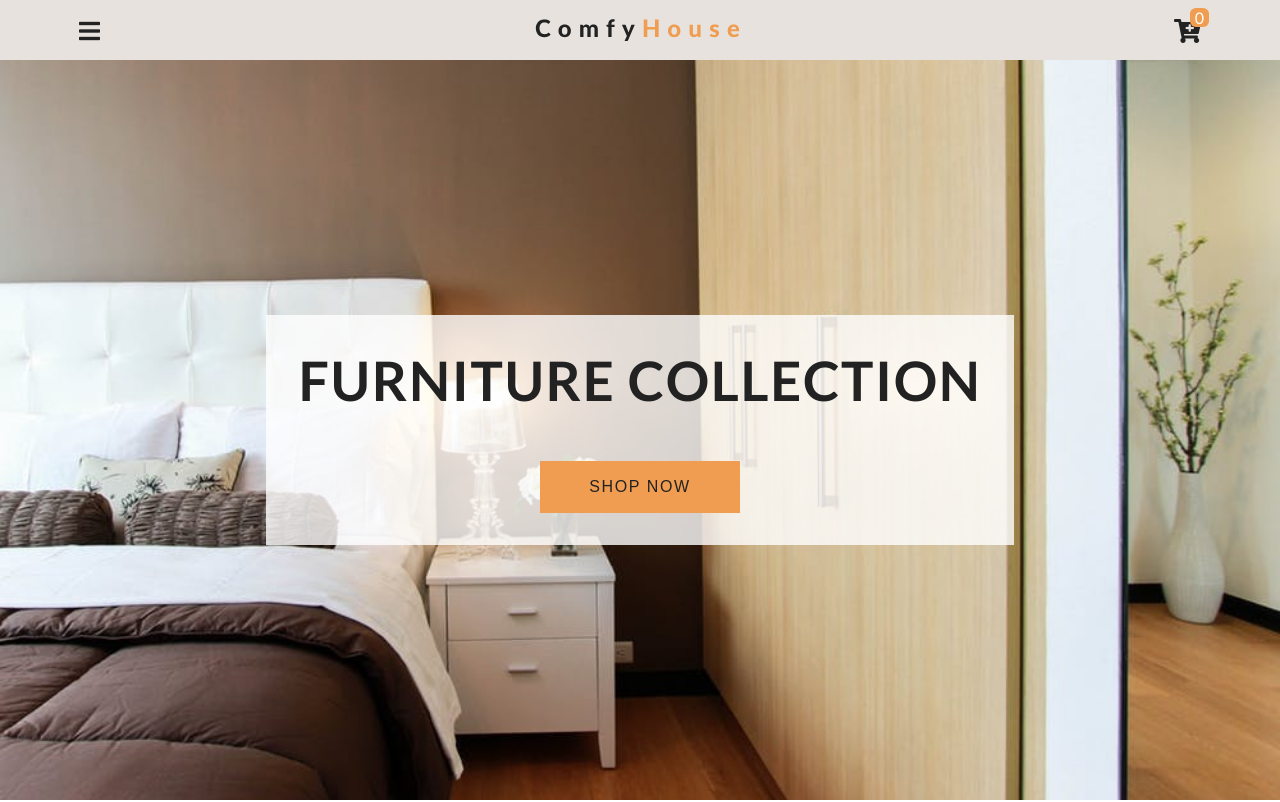
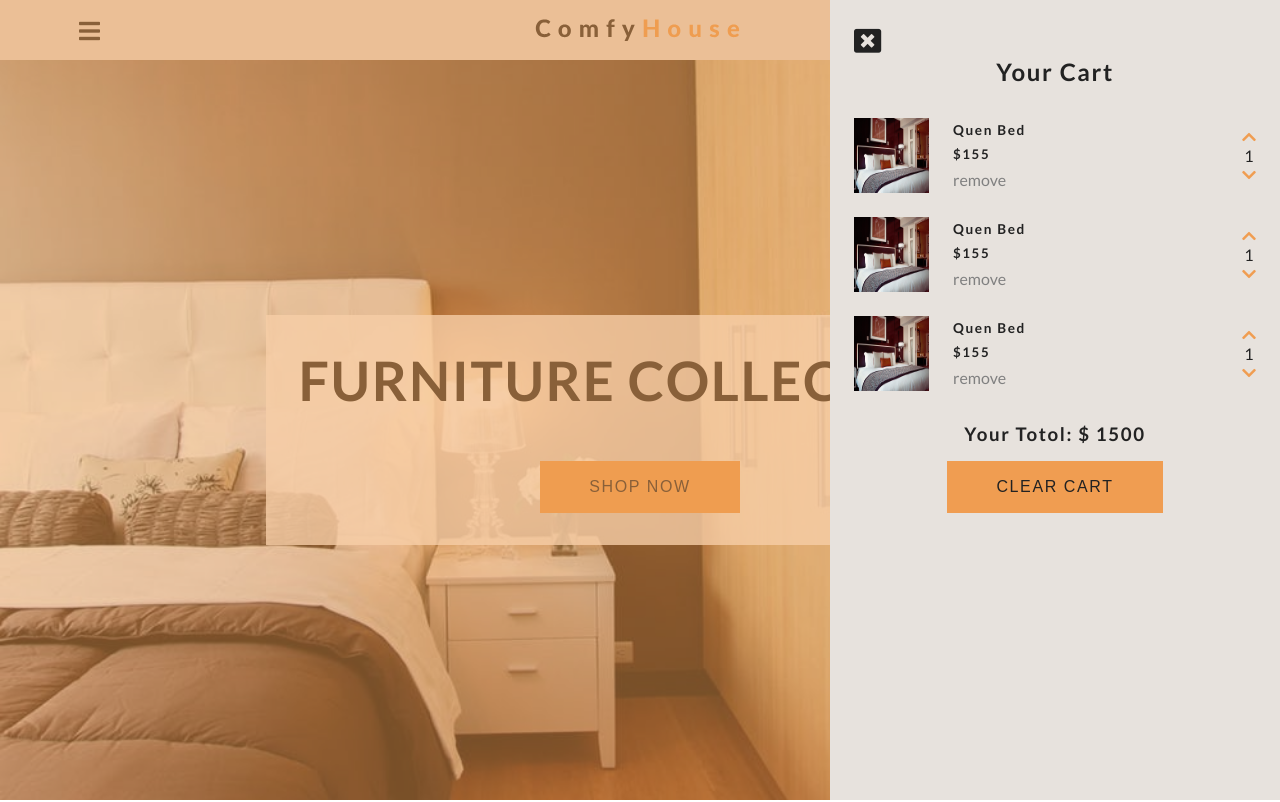
Before and after one commit to farruxavganov/E-commerce, a plain HTML site: page index.html in a window 1280 px wide. Shown: the top 802 px of the page. Drawn offline with Linux system fonts and the light colour scheme.

Commit message:
html and css is done

```diff
--- a/index.html
+++ b/index.html
@@ -58,6 +58,59 @@
                 </article>
             </div>
         </section>
+        <div class="cart-overlay">
+            <div class="cart">
+                <span class="close-cart">
+                    <i class="fas fa-window-close"></i>
+                </span>
+                <h2>your cart</h2>
+                <div class="cart-content">
+                    <div class="cart-item">
+                        <img src="images/product-1.jpeg">
+                        <div>
+                            <h4>quen bed</h4>
+                            <h5>$155</h5>
+                            <span class="remove-item">remove</span>
+                        </div>
+                        <div>
+                            <i class="fas fa-chevron-up"></i>
+                            <p class="item-amount">1</p>
+                            <i class="fas fa-chevron-down"></i>
+                        </div>
+                    </div>
+                    <div class="cart-item">
+                        <img src="images/product-1.jpeg">
+                        <div>
+                            <h4>quen bed</h4>
+                            <h5>$155</h5>
+                            <span class="remove-item">remove</span>
+                        </div>
+                        <div>
+                            <i class="fas fa-chevron-up"></i>
+                            <p class="item-amount">1</p>
+                            <i class="fas fa-chevron-down"></i>
+                        </div>
+                    </div>
+                    <div class="cart-item">
+                        <img src="images/product-1.jpeg">
+                        <div>
+                            <h4>quen bed</h4>
+                            <h5>$155</h5>
+                            <span class="remove-item">remove</span>
+                        </div>
+                        <div>
+                            <i class="fas fa-chevron-up"></i>
+                            <p class="item-amount">1</p>
+                            <i class="fas fa-chevron-down"></i>
+                        </div>
+                    </div>
+                </div>
+                <div class="cart-footer">
+                    <h3>your totol: $ <span class="cart-totol">1500</span></h3>
+                    <button class="clear-cart banner-btn">clear cart</button>
+                </div>
+            </div>
+        </div>
         <script src="app.js"></script>
     </body>
 </html>
--- a/main.css
+++ b/main.css
@@ -175,7 +175,7 @@ body {
   transition: var(--mainTransition);
   background: rgb(240, 157, 81, 0.5);
   z-index: 2;
-  visibility: hidden;
+/*  visibility: hidden;*/
 }
 .cart {
   position: fixed;
@@ -188,7 +188,7 @@ body {
   background: rgb(231, 226, 221);
   padding: 1.5rem;
   transition: var(--mainTransition);
-  transform: translateX(100%);
+/*  transform: translateX(100%);*/
 }
 .showCart {
   transform: translateX(0);
```
